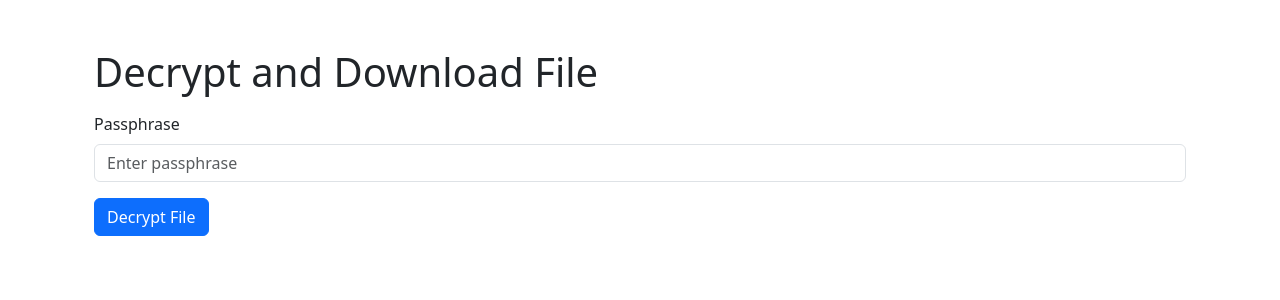
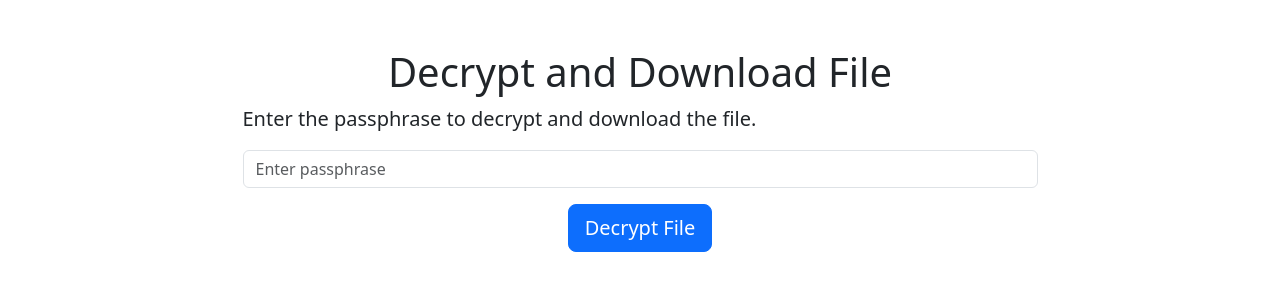
Before and after one commit to ob1lan/zks, a React app in the folder client/: page /decrypt in a window 1280 px wide. Shown: the top 300 px of the page. Built offline with nearby package versions, Linux system fonts and the light colour scheme; no server answers.

Commit message:
Minor changes

```diff
--- a/client/src/components/FileEncryptor.tsx
+++ b/client/src/components/FileEncryptor.tsx
@@ -1,5 +1,5 @@
 import React, { useState } from 'react';
-import { Button, Form, Alert, Spinner, Table } from 'react-bootstrap';
+import { Button, Form, Spinner, Table } from 'react-bootstrap';
 import CryptoJS from 'crypto-js';
 import axios from 'axios';
 
@@ -123,6 +123,24 @@ const FileEncryptor: React.FC = () => {
                 <td>File Size</td>
                 <td>{(fileDetails.size / 1024).toFixed(2)} KB</td>
               </tr>
+              {passphrase && (
+                <tr>
+                  <td>Passphrase</td>
+                  <td>
+                    <strong>{passphrase}</strong>
+                  </td>
+                </tr>
+              )}
+              {fileId && (
+                <tr>
+                  <td>Shareable Link</td>
+                  <td>
+                    <a href={`${frontendUrl}/decrypt?fileId=${fileId}`} target="_blank" rel="noopener noreferrer">
+                      {`${frontendUrl}/decrypt?fileId=${fileId}`}
+                    </a>
+                  </td>
+                </tr>
+              )}
             </tbody>
           </Table>
         )}
@@ -136,35 +154,11 @@ const FileEncryptor: React.FC = () => {
           </div>
         )}
 
-        {/* Passphrase Display */}
-        {passphrase && (
-          <Alert variant="danger" className="mt-3">
-            <b>Passphrase:</b> <br />
-            <pre>{passphrase}</pre>
-            <br />
-            <b>Note:</b> This passphrase is required to decrypt the file. Save it securely. It will <strong>not</strong>{' '}
-            be stored or recoverable by us.
-          </Alert>
-        )}
-
         {/* Error Message */}
         {uploadError && (
-          <Alert variant="danger" className="mt-3">
-            {uploadError}
-          </Alert>
-        )}
-
-        {/* Success Message */}
-        {fileId && (
-          <Alert variant="success" className="mt-3">
-            File uploaded successfully! Share this link with the recipient: <br />
-            <a href={`${frontendUrl}/decrypt?fileId=${fileId}`} target="_blank" rel="noopener noreferrer">
-              {`${frontendUrl}/decrypt?fileId=${fileId}`}
-            </a>
-            <br />
-            <strong>Note:</strong> Share the passphrase securely with the recipient. Without it, the file cannot be
-            decrypted.
-          </Alert>
+          <div className="mt-3">
+            <p className="text-danger">{uploadError}</p>
+          </div>
         )}
       </div>
     </div>
--- a/client/src/components/ShareLink.tsx
+++ b/client/src/components/ShareLink.tsx
@@ -5,7 +5,7 @@ import { useSearchParams } from 'react-router-dom';
 
 const ShareLink: React.FC = () => {
   const [searchParams] = useSearchParams();
-  const fileId = searchParams.get('fileId') || '';
+  const fileId = searchParams.get('fileId') ?? '';
 
   const [passphrase, setPassphrase] = useState('');
   const [error, setError] = useState<string | null>(null);
@@ -55,10 +55,13 @@ const ShareLink: React.FC = () => {
 
   return (
     <div className="container mt-5">
-      <h1>Decrypt and Download File</h1>
+      <h1 className="text-center">Decrypt and Download File</h1>
+      <div className="container w-75">
+      <p className="lead">
+          Enter the passphrase to decrypt and download the file.
+        </p>
         <Form>
           <Form.Group className="mt-3">
-          <Form.Label>Passphrase</Form.Label>
             <Form.Control
               type="password"
               placeholder="Enter passphrase"
@@ -66,9 +69,11 @@ const ShareLink: React.FC = () => {
               onChange={(e) => setPassphrase(e.target.value)}
             />
           </Form.Group>
-        <Button className="mt-3" onClick={handleDecrypt}>
+          <div className="text-center">
+            <Button className="mt-3 btn-lg" onClick={handleDecrypt}>
               Decrypt File
             </Button>
+          </div>
         </Form>
 
         {error && (
@@ -84,6 +89,7 @@ const ShareLink: React.FC = () => {
           </div>
         )}
       </div>
+    </div>
   );
 };
 
```
Lines whose indentation alone changed are shown as unchanged.
